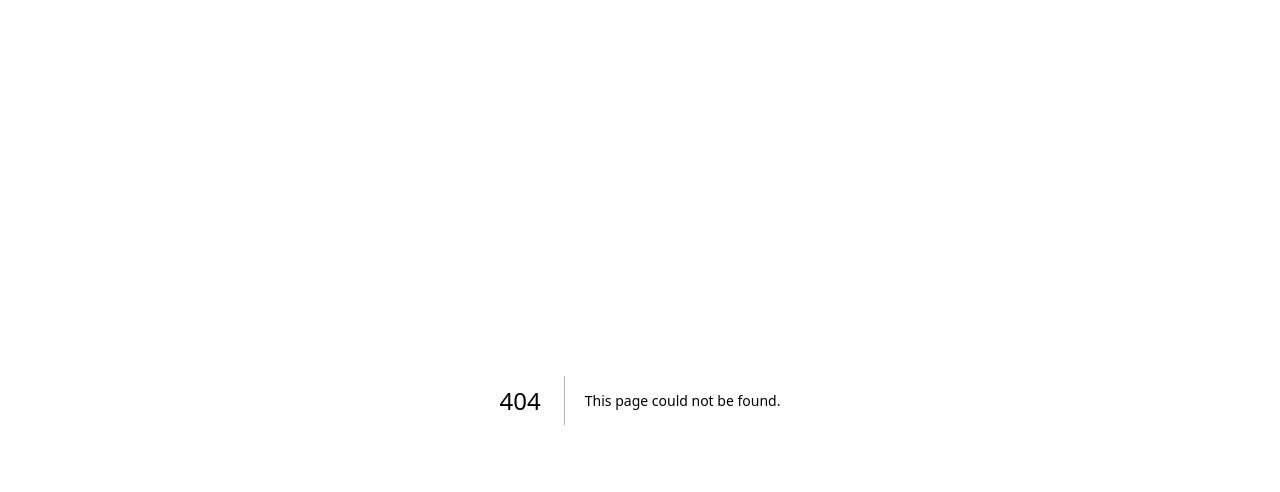
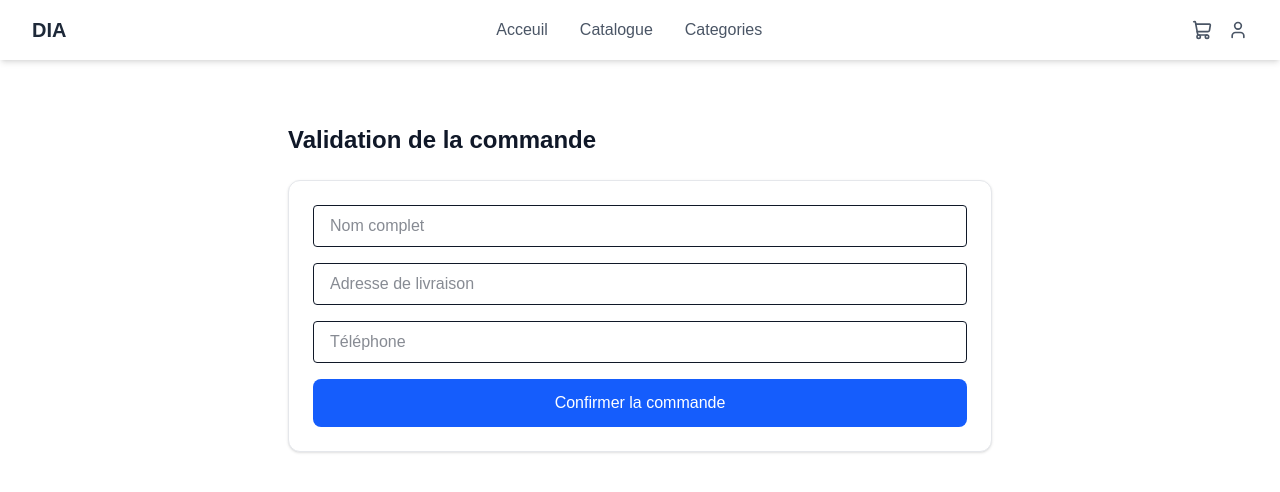
Before and after one commit to Bewan-ephra/Dia-FrontEnd, a Next.js app: page /checkout in a window 1280 px wide. Before the commit this address had no page. Shown: the top 492 px of the page. Built offline with nearby package versions, Linux system fonts and the light colour scheme.

Commit message:
Ajout checkout et suivi de commande (mock)

```diff
--- /dev/null
+++ b/app/checkout/page.tsx
@@ -0,0 +1,73 @@
+"use client";
+
+import { useState } from "react";
+import { useRouter } from "next/navigation";
+import Navbar from "@/components/Navbar";
+
+export default function CheckoutPage() {
+  const [name, setName] = useState("");
+  const [address, setAddress] = useState("");
+  const [phone, setPhone] = useState("");
+  const [success, setSuccess] = useState(false);
+  const router = useRouter();
+
+  function handleSubmit(e: React.FormEvent) {
+    e.preventDefault();
+    setSuccess(true);
+    setTimeout(() => {
+      router.push("/");
+    }, 2000);
+  }
+
+  return (
+    <>
+      <Navbar />
+      <div className="bg-white min-h-screen">
+        <div className="max-w-3xl mx-auto px-8 py-16">
+        <h1 className="text-2xl font-bold text-gray-900 mb-6">
+          Validation de la commande
+        </h1>
+
+        {success ? (
+          <p className="text-green-600 font-medium">
+            Commande confirmée ! Tu vas être redirigé...
+          </p>
+        ) : (
+          <form
+            onSubmit={handleSubmit}
+            className="flex flex-col gap-4 bg-white rounded-xl border border-gray-200 p-6 shadow-sm"
+          >
+            <input
+              type="text"
+              placeholder="Nom complet"
+              value={name}
+              onChange={(e) => setName(e.target.value)}
+              className="border rounded px-4 py-2 text-gray-900"
+            />
+            <input
+              type="text"
+              placeholder="Adresse de livraison"
+              value={address}
+              onChange={(e) => setAddress(e.target.value)}
+              className="border rounded px-4 py-2 text-gray-900"
+            />
+            <input
+              type="tel"
+              placeholder="Téléphone"
+              value={phone}
+              onChange={(e) => setPhone(e.target.value)}
+              className="border rounded px-4 py-2 text-gray-900"
+            />
+            <button
+              type="submit"
+              className="bg-blue-600 text-white rounded-lg px-6 py-3 font-medium"
+            >
+              Confirmer la commande
+            </button>
+          </form>
+        )}
+      </div>
+      </div>
+    </>
+  );
+}
--- /dev/null
+++ b/app/commandes/[id]/page.tsx
@@ -0,0 +1,65 @@
+"use client";
+
+import { useState, useEffect } from "react";
+import Navbar from "@/components/Navbar";
+import { myOrders } from "@/lib/myOrders";
+
+function getStatusColor(status: string) {
+  if (status === "En attente") return "bg-yellow-100 text-yellow-700";
+  if (status === "Livrée") return "bg-green-100 text-green-700";
+  if (status === "Annulée") return "bg-red-100 text-red-700";
+  return "bg-gray-100 text-gray-700";
+}
+
+export default function CommandeDetailPage({
+  params,
+}: {
+  params: Promise<{ id: string }>;
+}) {
+  const [order, setOrder] = useState<any>(undefined);
+
+  useEffect(() => {
+    params.then(({ id }) => {
+      const found = myOrders.find((o) => o.id === Number(id));
+      setOrder(found);
+    });
+  }, [params]);
+
+  if (!order) {
+    return <div>Chargement...</div>;
+  }
+
+  return (
+    <>
+      <Navbar />
+      <div className="bg-white min-h-screen">
+        <div className="max-w-2xl mx-auto px-8 py-16">
+          <h1 className="text-2xl font-bold text-gray-900 mb-2">
+            Commande #{order.id}
+          </h1>
+          <p className="text-gray-500 mb-4">{order.date}</p>
+
+          <span
+            className={`inline-block px-3 py-1 rounded-full text-sm font-medium mb-6 ${getStatusColor(
+              order.status
+            )}`}
+          >
+            {order.status}
+          </span>
+
+          <div className="bg-white rounded-xl border border-gray-200 p-6 shadow-sm">
+            <h2 className="font-medium text-gray-900 mb-3">Articles</h2>
+            <ul className="text-gray-600 mb-4">
+              {order.items.map((item: string, index: number) => (
+                <li key={index}>{item}</li>
+              ))}
+            </ul>
+            <p className="text-right font-bold text-gray-900">
+              Total : {order.total} FCFA
+            </p>
+          </div>
+        </div>
+      </div>
+    </>
+  );
+}
--- /dev/null
+++ b/app/commandes/page.tsx
@@ -0,0 +1,56 @@
+"use client";
+
+import Link from "next/link";
+import Navbar from "@/components/Navbar";
+import { myOrders } from "@/lib/myOrders";
+
+function getStatusColor(status: string) {
+  if (status === "En attente") return "bg-yellow-100 text-yellow-700";
+  if (status === "Livrée") return "bg-green-100 text-green-700";
+  if (status === "Annulée") return "bg-red-100 text-red-700";
+  return "bg-gray-100 text-gray-700";
+}
+
+export default function MesCommandesPage() {
+  return (
+    <>
+      <Navbar />
+      <div className="bg-white min-h-screen">
+        <div className="max-w-3xl mx-auto px-8 py-16">
+          <h1 className="text-2xl font-bold text-gray-900 mb-6">
+            Mes commandes
+          </h1>
+
+          <div className="flex flex-col gap-4">
+            {myOrders.map((order) => (
+              <Link
+                key={order.id}
+                href={`/commandes/${order.id}`}
+                className="bg-white rounded-xl border border-gray-200 p-4 shadow-sm hover:shadow-md transition flex justify-between items-center"
+              >
+                <div>
+                  <p className="font-medium text-gray-900">
+                    Commande #{order.id}
+                  </p>
+                  <p className="text-gray-500 text-sm">{order.date}</p>
+                </div>
+                <div className="flex items-center gap-4">
+                  <span
+                    className={`px-3 py-1 rounded-full text-xs font-medium ${getStatusColor(
+                      order.status
+                    )}`}
+                  >
+                    {order.status}
+                  </span>
+                  <p className="font-medium text-gray-900">
+                    {order.total} FCFA
+                  </p>
+                </div>
+              </Link>
+            ))}
+          </div>
+        </div>
+      </div>
+    </>
+  );
+}
--- a/app/panier/page.tsx
+++ b/app/panier/page.tsx
@@ -4,6 +4,7 @@ import { useState, useEffect } from "react";
 import { useRouter } from "next/navigation";
 import Navbar from "@/components/Navbar";
 import { getCart, removeFromCart } from "@/lib/api";
+import Link from "next/link";
 
 export default function PanierPage() {
     const [cart, setCart] = useState<any>(null);
@@ -63,7 +64,15 @@ export default function PanierPage() {
 
                         <div className="text-right font-bold text-lg text-gray-900 mt-4">
                             Total : {cart.total} FCFA
-                        </div>
+                            </div>
+
+                            <Link
+                            href="/checkout"
+                            className="block text-center bg-blue-600 text-white rounded-lg px-6 py-3 font-medium mt-4"
+                            >
+                                Passer la commande
+                            </Link>
+
                     </div>
                 )}
         </div>
--- /dev/null
+++ b/lib/myOrders.js
@@ -0,0 +1,16 @@
+export const myOrders = [
+  {
+    id: 1,
+    date: "2026-08-20",
+    total: 45000,
+    status: "En attente",
+    items: ["T-shirt Classic", "Casquette Sport"],
+  },
+  {
+    id: 2,
+    date: "2026-08-15",
+    total: 23000,
+    status: "Livrée",
+    items: ["Airpods Apple"],
+  },
+];
```
